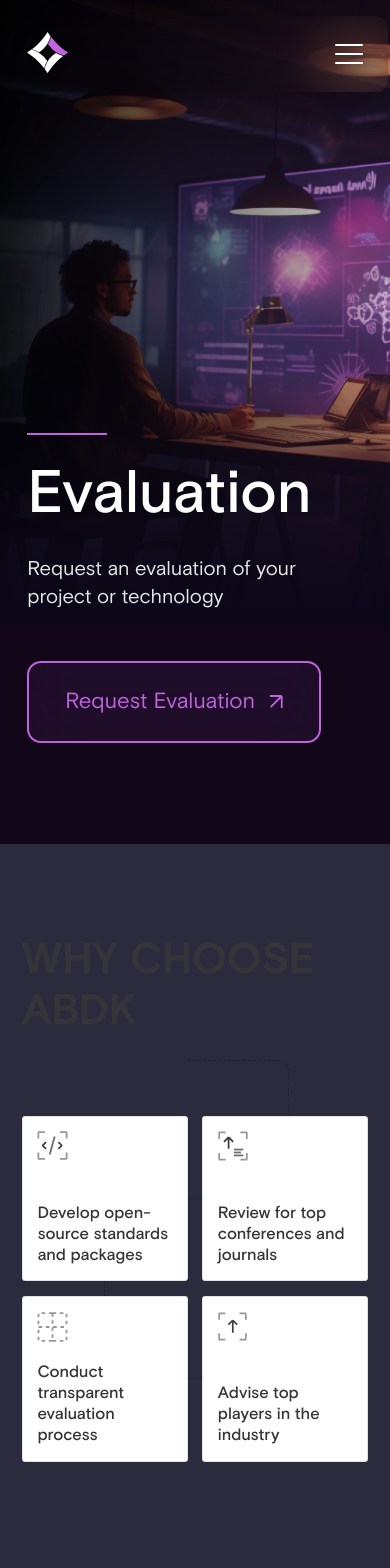
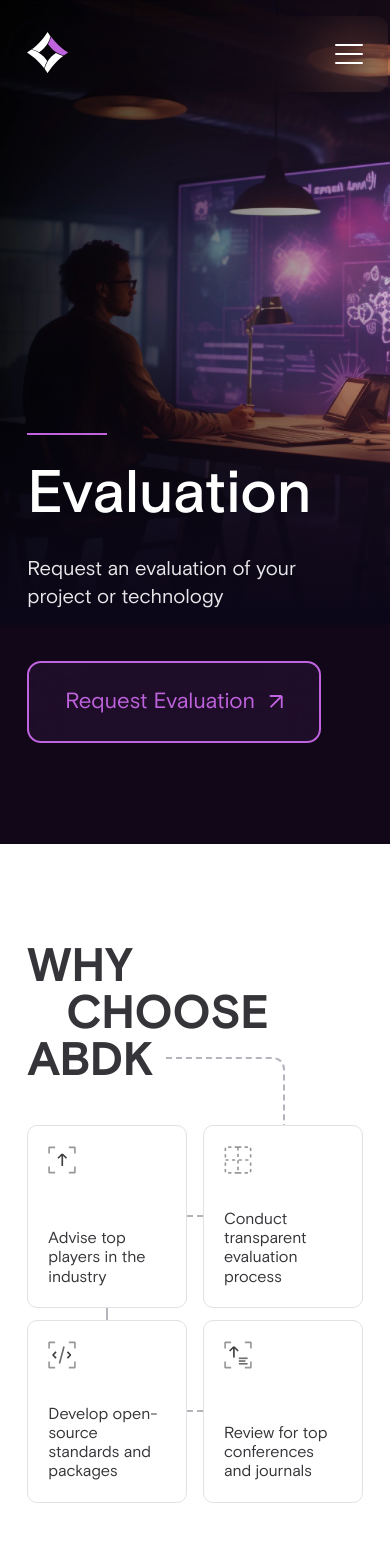
Before and after one commit to brandpack/abdk-consulting, a Next.js app: page /evaluation in a window 390 px wide. Shown: the top 1568 px of the page. Built offline with nearby package versions, Linux system fonts and the light colour scheme.

Commit message:
added WhyChoose block to evalution page

```diff
--- a/app/evaluation/page.tsx
+++ b/app/evaluation/page.tsx
@@ -1,5 +1,4 @@
 'use client'
-import { ChooseEvaluation } from "@/components/EvaluationPage/choose2/Choose";
 import { RequestEvaluation } from "@/components/EvaluationPage/request3/Request";
 import TopStaticHeader from "@/components/common/TopStaticHeader/TopStaticHeader";
 import Footer from "@/components/common/Footer/Footer";
@@ -8,8 +7,38 @@
 import { useState } from "react";
 import image from '@/public/Evaluation.webp';
 import { ServiceFirstScreen } from "@/components/common/ServiceFirstScreen/ServiceFirstScreen";
+import { WhyChoose } from "@/components/common/WhyChoose/WhyChoose";
+import Review from '@/public/review.svg';
+import ReviewH from '@/public/reviewEvaluationH.svg';
+import OpenSource from '@/public/openSource.svg';
+import OpenSourceH from '@/public/OpenSourceEvaluationH.svg';
+import Conduct from '@/public/conduct.svg';
+import ConductH from '@/public/ConductEvaluationH.svg';
+import Advise from '@/public/advise.svg';
+import AdviseH from '@/public/AdviseEvaluationH.svg';
 
-
+const WhyChooseData = [
+  {
+      image: Advise,
+      hoverImage: AdviseH,
+      text: 'Advise top players in the industry',
+  },
+  {
+      image: Conduct,
+      hoverImage: ConductH,
+      text: 'Conduct transparent evaluation process',
+  },
+  {
+      image: OpenSource,
+      hoverImage: OpenSourceH,
+      text: 'Develop open-source standards and packages',
+  },
+  {
+      image: Review,
+      hoverImage: ReviewH,
+      text: 'Review for top conferences and journals',
+  }
+]
 
 
 export default function Consulting() {
@@ -18,10 +47,8 @@
     <main className='page'>
         <TopStaticHeader isOpen={isOpen} setIsOpen={setIsOpen} auditColor={'white'} researchColor={'white'} consultingColor={'white'} evaluationColor={'#BF63DF'} />
         <StickHeader isOpen={isOpen} setIsOpen={setIsOpen}/>
-
         <ServiceFirstScreen title='Evaluation' image={image} color='#BF63DF' text='Request an evaluation of your project or technology'/>
-
-        <ChooseEvaluation />
+        <WhyChoose items={WhyChooseData}/>
         <RequestEvaluation />
         <Footer />
         <MobileMenu isOpen={isOpen} setIsOpen={setIsOpen}/>
--- a/components/EvaluationPage/choose2/Choose.module.scss
+++ /dev/null
@@ -1,273 +0,0 @@
-.Approach {
-    width: 100vw;
-    box-sizing: border-box;
-    padding: 11.486vw 8.649vw 0;
-    display: grid;
-    grid-template-columns: 18.581vw 2.703vw 18.581vw 2.703vw 18.581vw 2.703vw 18.581vw;
-    grid-template-rows: 13.514vw 2.703vw 13.514vw;
-}
-
-.ApproachHeader {
-    width: 47.095vw;
-    font-size: 4.054vw;
-    font-weight: 700;
-    line-height: 98.473px;
-    text-transform: uppercase;
-    color: var(--grey-main, #353539);
-}
-
-.Evaluation {
-    box-sizing: border-box;
-    display: flex;
-    z-index: 1;
-    width: 18.581vw;
-    height: 13.514vw;
-    padding: 1.622vw;
-    flex-direction: column;
-    justify-content: space-between;
-    align-items: flex-start;
-    border-radius: 0.676vw;
-    border: 0.068vw solid #E2E2E2;
-    background: #FFF;
-
-    .EvaluationText {
-        width: 12.838vw;
-        color: var(--grey-main, #353539);
-        font-size: 1.351vw;
-        font-style: normal;
-        font-weight: 500;
-        line-height: normal;
-    }
-}
-
-.Evaluation1 {
-    grid-row: 3/4;
-    grid-column: 7/8;
-    .EvaluationText {
-        width: 15.811vw;
-    }
-    img {
-        width: 2.162vw;
-        height: 2.116vw;
-    }
-}
-.Evaluation2 {
-    grid-row: 3/4;
-    grid-column: 5/7;
-    .EvaluationText {
-        width: 13.108vw;
-    }
-    img {
-        width: 2.162vw;
-        height: 2.162vw;
-    }
-}
-.Evaluation3 {
-    grid-row: 3/4;
-    grid-column: 3/4;
-    .EvaluationText {
-        width: 15.946vw;
-    }
-    img {
-        width: 2.162vw;
-        height: 2.209vw;
-    }
-}
-.Evaluation4 {
-    grid-row: 3/4;
-    grid-column: 1/2;
-    .EvaluationText {
-        width: 14.189vw;
-    }
-    img {
-        width: 2.162vw;
-        height: 2.162vw;
-    }
-}
-.Line1 {
-    width: 53.986vw;
-    height: 280px;
-    border-top: 0.135vw dashed #0A0A29;
-    border-right: 0.135vw dashed #0A0A29;
-    border-radius: 0 10px 0 0;
-    opacity: 0.3;
-    grid-row: 1/4;
-    grid-column: 2/5;
-    transform: translateY(137.995px);
-}
-.Line2 {
-    width: 3.041vw;
-    height: 0px;
-    border-top: 0.135vw dashed #0A0A29;
-    opacity: 0.3;
-    align-self: center;
-    justify-self: center;
-    grid-row: 3/4;
-    grid-column: 6/7;
-    z-index: 0;
-}
-.Line3 {
-    width: 3.041vw;
-    height: 0px;
-    border-top: 0.135vw dashed #0A0A29;
-    opacity: 0.3;
-    align-self: center;
-    justify-self: center;
-    grid-row: 3/4;
-    grid-column: 4/5;
-    z-index: 0;
-}
-.Line4 {
-    width: 3.041vw;
-    height: 0px;
-    border-top: 0.135vw dashed #0A0A29;
-    opacity: 0.3;
-    align-self: center;
-    justify-self: center;
-    grid-row: 3/4;
-    grid-column: 2/3;
-    z-index: 0;
-}
-@media (max-width: 700px) {
-    .Approach {
-        padding: 23.364vw 5.607vw 36.449vw;
-        display: grid;
-        grid-template-columns: 42.523vw 3.738vw 42.523vw;
-        grid-template-rows: 42.523vw 3.738vw 42.523vw 3.738vw 42.523vw;
-    }
-    .ApproachHeader {
-        width: 100%;
-        font-size: 10.981vw;
-        font-weight: 700;
-        margin-top: 0;
-        line-height: 13.084vw;
-        grid-column: 1/4;
-        grid-row: 1/2;
-
-    }
-    .Evaluation {
-        width: 42.523vw;
-        height: 42.523vw;
-        padding: 3.738vw;
-        .EvaluationText {
-            font-size: 4.206vw;
-            font-weight: 500;
-        }
-    }
-    .Evaluation1 {
-        grid-row: 3/4;
-        grid-column: 3/4;
-        img {
-            width: 7.71vw;
-            height: 7.71vw;
-            }
-        .EvaluationText {
-            width: 34.112vw;
-        }
-    }
-    .Evaluation2 {
-        grid-row: 3/4;
-        grid-column: 1/2;
-        img {
-        width: 7.71vw;
-        height: 7.477vw;
-        }
-        .EvaluationText {
-            width: 35.28vw;
-        }
-    }
-    .Evaluation3 {
-        grid-row: 5/6;
-        grid-column: 1/2;
-        img {
-           width: 7.944vw;
-           height: 7.944vw;
-        }
-        .EvaluationText {
-            width: 34.112vw;
-        }
-    }
-    .Evaluation4 {
-        grid-row: 5/6;
-        grid-column: 3/4;
-        img {
-            width: 7.477vw;
-            height: 7.477vw;
-        }
-        .EvaluationText {
-            width: 28.037vw;
-        }
-    }
-    .Evaluation5 {
-        grid-row: 7/8;
-        grid-column: 3/4;
-        img {
-            width: 10.748vw;
-            height: 8.645vw;
-        }
-        .EvaluationText {
-            width: 37.617vw;
-        }
-    }
-    .Evaluation6 {
-        grid-row: 7/8;
-        grid-column: 1/2;
-        img {
-            width: 10.748vw;
-            height: 8.645vw;
-        }
-        .EvaluationText {
-            width: 37.617vw;
-        }
-    }
-    .Line1{
-        width: 25.701vw;
-        height: 14vw;
-        border-top: 0.467vw dashed #0A0A29;
-        opacity: 0.3;
-        grid-row: 1/3;
-        border-right: 0.467vw dashed #0A0A29;
-        grid-column: 2/4;
-        justify-self: start;
-        align-self: end;
-        border-radius:  0 10px 0 0;
-        transform: translateY(0);
-
-    }
-    .Line2 {
-        grid-row: 3/4;
-        grid-column: 2/3;
-        width: 3.738vw;
-        height: 0;
-        border-top: 0.467vw dashed #0A0A29;
-
-    }
-    .Line3 {
-        grid-row: 4/5;
-        grid-column: 1/2;
-        width: 0;
-        height: 3.738vw;
-        border-left: 0.467vw dashed #0A0A29;
-    }
-    .Line4{
-        grid-row: 5/6;
-        grid-column: 2/3;
-        width: 3.738vw;
-        height: 0;
-        border-top: 0.467vw dashed #0A0A29;
-    }
-    .Line5 {
-        grid-row: 6/7;
-        grid-column: 3/4;
-        width: 0;
-        height: 3.738vw;
-        border-left: 0.467vw dashed #0A0A29;
-    }
-    .Line6{
-        display: block;
-        grid-row: 7/8;
-        grid-column: 2/3;
-        width: 3.738vw;
-        height: 0;
-    }
-}
--- a/components/EvaluationPage/choose2/Choose.tsx
+++ /dev/null
@@ -1,55 +0,0 @@
-import { FC } from 'react'
-import cls from './Choose.module.scss'
-import Image from 'next/image';
-import Review from '@/public/review.svg';
-import ReviewH from '@/public/reviewEvaluationH.svg';
-import OpenSource from '@/public/openSource.svg';
-import OpenSourceH from '@/public/OpenSourceEvaluationH.svg';
-import Conduct from '@/public/conduct.svg';
-import ConductH from '@/public/ConductEvaluationH.svg';
-import Advise from '@/public/advise.svg';
-import AdviseH from '@/public/AdviseEvaluationH.svg';
-import { Evaluation } from './Evaluation';
-
-
-interface ChooseProps {
-}
-
-export const ChooseEvaluation: FC<ChooseProps> = ({ }) => {
-    return (
-        <div className={cls.Approach}>
-            <h1 className={cls.ApproachHeader}>
-                Why Choose <br />
-                abdk
-            </h1>
-            <div className={cls.Line1}></div>
-            <div className={cls.Line2}></div>
-            <div className={cls.Line3}></div>
-            <div className={cls.Line4}></div>
-            <Evaluation
-                text='Review for top conferences and journals'
-                AdditionalclassName={cls.Evaluation1}
-                img={Review}
-                imgH={ReviewH}
-            />
-            <Evaluation
-                text='Develop open-source standards and packages'
-                AdditionalclassName={cls.Evaluation2}
-                img={OpenSource}
-                imgH={OpenSourceH}
-            />
-            <Evaluation
-                text='Conduct transparent evaluation process'
-                AdditionalclassName={cls.Evaluation3}
-                img={Conduct}
-                imgH={ConductH}
-            />
-            <Evaluation
-                text='Advise top players in the industry'
-                AdditionalclassName={cls.Evaluation4}
-                img={Advise}
-                imgH={AdviseH}
-            />
-        </div>
-    )
-}
--- a/components/EvaluationPage/choose2/Evaluation.tsx
+++ /dev/null
@@ -1,40 +0,0 @@
-'use client'
-import { FC, useState } from 'react'
-import cls from './Choose.module.scss'
-import Image from 'next/image';
-
-
-
-interface ApproachProps {
-    text: string;
-    img: string;
-    imgH: string;
-    AdditionalclassName: string;
-}
-
-export const Evaluation: FC<ApproachProps> = ({text, img, imgH, AdditionalclassName }) => {
-    const [hovered, setHovered] = useState(false);
-
-    const handleMouseEnter = () => {
-    setHovered(true);
-    };
-    const handleMouseLeave = () => {
-    setHovered(false);
-    };
-    return (
-            <div
-                onMouseEnter={handleMouseEnter}
-                onMouseLeave={handleMouseLeave}
-                className={`${cls.Evaluation} ${AdditionalclassName}`}
-            >
-                <Image
-                src={ hovered ? imgH : img}
-                alt={text}
-                loading='lazy'
-                />
-                <p className={cls.EvaluationText}>
-                    {text}
-                </p>
-            </div>
-    )
-}
```
